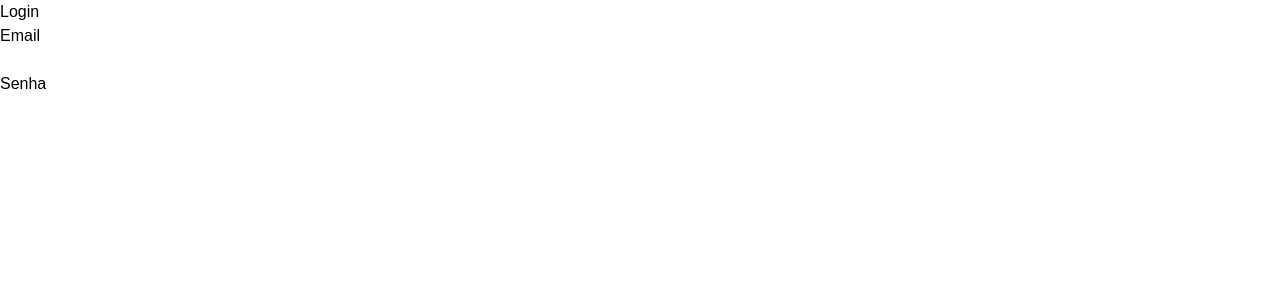
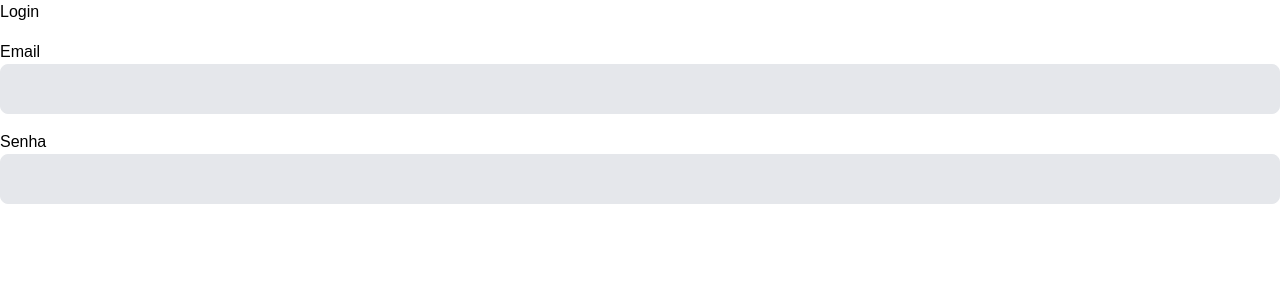
Before and after one commit to X-SpeedBlack-X/template-admin, a Next.js app: page /login in a window 1280 px wide. Shown: the top 300 px of the page. Built offline with nearby package versions, Linux system fonts and the light colour scheme.

Commit message:
style(authinput): add new styles

```diff
--- a/src/auth/AuthInput.tsx
+++ b/src/auth/AuthInput.tsx
@@ -8,13 +8,14 @@ type AuthInputProps = {
 };
 export function AuthInput(props: AuthInputProps) {
   return props.notRenderWhen ? null : (
-    <div className="flex flex-col">
+    <div className="flex flex-col mt-4">
       <label htmlFor="">{props.label}</label>
       <input
         type={props.typeInput ?? "text"}
         value={props.value}
         onChange={(e) => props.changeValue?.(e.target.value)}
         required={props.required}
+        className="px-4 py-3 rounded-lg bg-gray-200 border outline-none focus:border-blue-500 focus:bg-white transition-all"
       />
     </div>
   );
```
